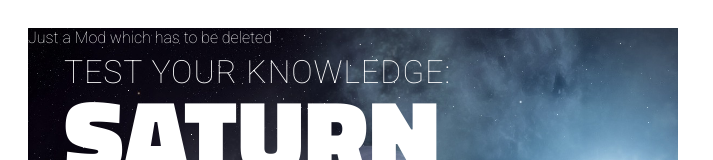
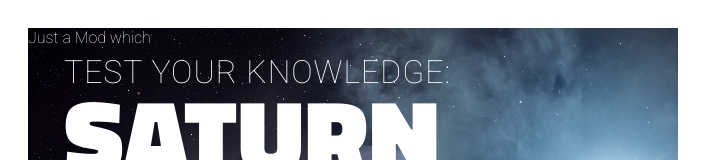
Before and after one commit to iaakash19/AngularQuiz, a plain HTML site: page index.html in a window 1280 px wide. Shown: the top 160 px of the page, without its empty margins (0-713 px from the left). Drawn offline with nearby package versions, Linux system fonts and the light colour scheme.

Commit message:
Index updated with quiz File

```diff
--- a/index.html
+++ b/index.html
@@ -50,7 +50,7 @@
 
 		</div>
 
-		<p>Just a Mod which has to be deleted</p>
+		<p>Just a Mod which</p>
 
 		<!-- <div class="results">
 
--- a/js/quiz.js
+++ b/js/quiz.js
@@ -4,7 +4,7 @@
 
 	app.controller('MainController', MainController);
 
-	function MainController($http) {
+	function MainController($http, $scope) {
 
 		var vm = this;
 		vm.quizBlock = [];
```
